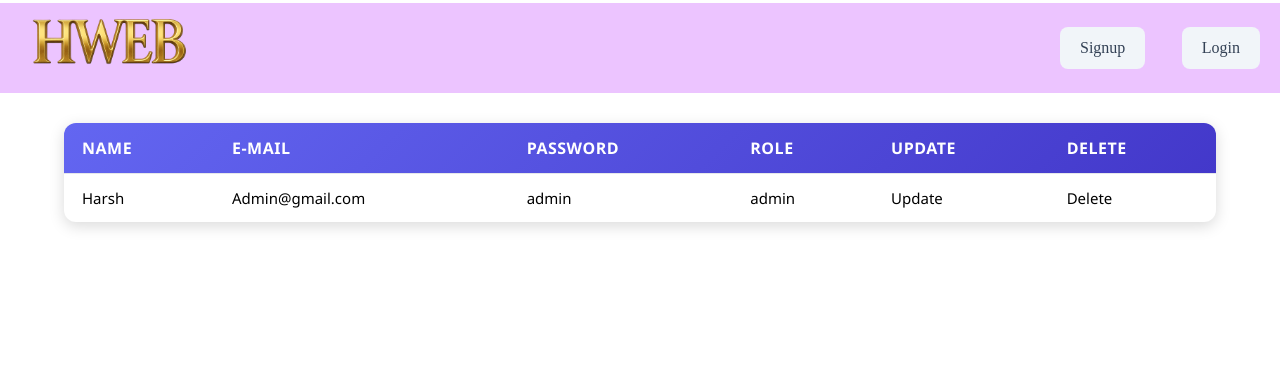
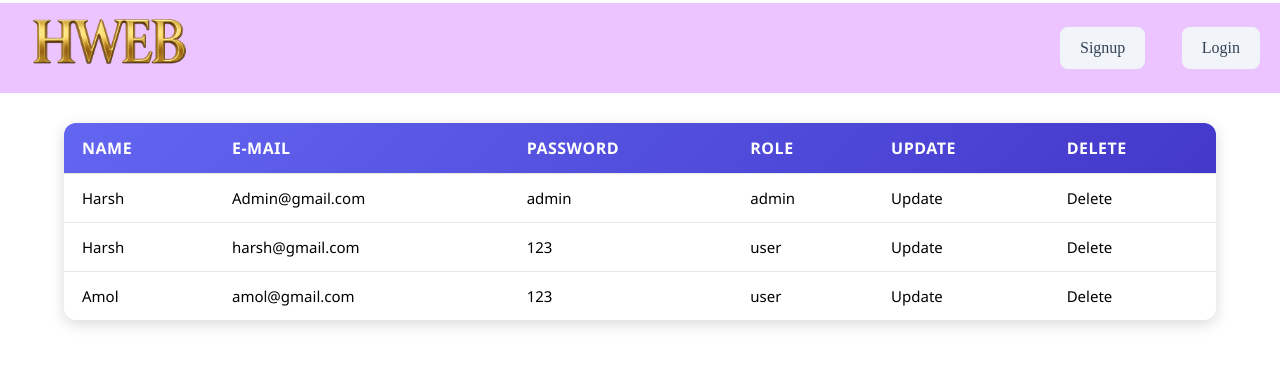
Before and after one commit to HarshJadhao-808/react_daily, a React (Vite) app in the folder react/signuplogin/: page /userdatabase in a window 1280 px wide. Shown: the top 366 px of the page. Built offline with nearby package versions, Linux system fonts and the light colour scheme; data requests are answered from the project's data file.

Commit message:
raat ka kaam

```diff
--- a/react/signuplogin/Json_server/db.json
+++ b/react/signuplogin/Json_server/db.json
@@ -7,8 +7,23 @@
       "password": "admin",
       "role": "admin",
       "state": "saved"
+    },
+    {
+      "id": "4643",
+      "name": "Harsh",
+      "email": "harsh@gmail.com",
+      "password": "123",
+      "role": "user",
+      "state": "saved"
+    },
+    {
+      "name": "Amol",
+      "email": "amol@gmail.com",
+      "password": "123",
+      "role": "user",
+      "state": "saved",
+      "id": "dc79"
     }
-
   ],
   "products": [
     {
--- a/react/signuplogin/src/components/Admin/Productdatabase.jsx
+++ b/react/signuplogin/src/components/Admin/Productdatabase.jsx
@@ -1,20 +1,16 @@
 import React, { useEffect, useState } from "react";
 
 const Productdatabase = () => {
+	const [tabledata, settabledata] = useState([]);
 
-  const [tabledata, settabledata]=useState([])
+	const getdata = async (dta) => {
+		let res = await fetch("http://localhost:3000/products");
+		let data = await res.json();
+		settabledata(data);
+		// console.log(tabledata);
+	};
 
-  const getdata = async(dta) => {
-    let res= await fetch("http://localhost:3000/products");
-    let data = await res.json()
-    settabledata(data)
-	// console.log(tabledata);
-  }
-
-
-
-
-	const [view, setview] = useState("form")
+	const [view, setview] = useState("form");
 	const [product_data, setproduct_data] = useState({
 		name: "",
 		price: "",
@@ -110,10 +106,7 @@ const Productdatabase = () => {
 								</tr>
 							</thead>
 							<tbody>
-
-
-								{tabledata.map((el)=>(
-
+								{tabledata.map((el) => (
 									// console.log(el)
 									<tr key={el.id}>
 										<td>{el.name}</td>
--- a/react/signuplogin/src/components/Admin/Userdatabase.jsx
+++ b/react/signuplogin/src/components/Admin/Userdatabase.jsx
@@ -1,27 +1,48 @@
 import React, { useState, useEffect } from "react";
-import axios from 'axios';
+import axios from "axios";
 const Userdatabase = () => {
+
 	const [user, setUser] = useState([]);
-
+    const [changeobj,setchangeobj]=useState({
+		name:"",
+		email:"",
+		password:"",
+		role:""
+	})
 	const getdata = async () => {
 		let res = await fetch("http://localhost:3000/users");
 		const data = await res.json();
 		// console.log(data);
 		setUser(data);
 	};
-	useEffect(()=>{
+	useEffect(() => {
 		getdata();
-	},[])
+	}, []);
 
-    const deleteit = async(key) => {
-			let res = await fetch(`http://localhost:3000/users/${key}`, {
-				method: "DELETE",
-            });
-			setUser(user.filter((el)=> el.id !== key ))
-		}
-		const updateit = async(id) => {
-		    	await axios.put(`http://localhost:3000/users/${id}`,{...user,state : "update"});
-		}
+	const deleteit = async (key) => {
+		let res = await fetch(`http://localhost:3000/users/${key}`, {
+			method: "DELETE",
+		});
+		setUser(user.filter((el) => el.id !== key));
+	};
+	const updateit = async (id) => {
+		let res = await axios.get(`http://localhost:3000/users/${id}`);
+		let data = res.data;
+		data.state = "update";
+		await axios.put(`http://localhost:3000/users/${id}`, { ...data });
+
+	};
+	const changes = (e) => {
+       setchangeobj({...changeobj, [e.target.name]: e.target.value})
+	}
+
+	const saveit = async(id) => {
+        let newobj = {...changeobj,state:"saved"}
+		console.log(newobj);
+
+		let res = await axios.put(`http://localhost:3000/users/${id}`,{...newobj});
+
+	}
 
 	return (
 		<div>
@@ -39,16 +60,29 @@ const Userdatabase = () => {
 				<tbody>
 					{user.map((el) => (
 						<tr key={el.id}>
-							{el.state=="saved" ?
+							{el.state == "saved"?
+							<>
 							<td>{el.name}</td>
-							:
-							<input type="text" value={el.name} />
-						}
 							<td>{el.email}</td>
 							<td>{el.password}</td>
 							<td>{el.role}</td>
-							<td style={{cursor : "pointer"}} onClick={() => updateit(el.id)}>Update</td>
-							<td style={{cursor : "pointer"}} onClick={() => deleteit(el.id)}>Delete</td>
+							<td style={{ cursor: "pointer" }} onClick={() => updateit(el.id)}>
+								Update
+							</td>
+							<td style={{ cursor: "pointer" }} onClick={() => deleteit(el.id)}>
+								Delete
+							</td>
+							</>
+							:
+							<>
+							<td><input onChange={changes} type="text" name="name" value={changeobj.name } /></td>
+							<td><input onChange={changes} type="text" name="email" value={ changeobj.email} /></td>
+							<td><input onChange={changes} type="text" name="password" value={changeobj.password} /></td>
+							<td><input onChange={changes} type="text" name="role" value={changeobj.role} /></td>
+							<td style={{ cursor: "pointer" }} onClick={() => saveit(el.id)}>Confirm</td>
+							<td style={{ cursor: "pointer" }} onClick={() => deleteit(el.id)}>Delete</td>
+							</>
+							}
 						</tr>
 					))}
 				</tbody>
--- a/react/signuplogin/src/components/Allroutes.jsx
+++ b/react/signuplogin/src/components/Allroutes.jsx
@@ -3,7 +3,7 @@ import { BrowserRouter as Router ,Routes ,Route } from 'react-router-dom'
 import Navbar from './Navbar'
 import Signup from './signup'
 import Hweb from './Hweb'
-import Login from './login'
+import Login from './Login'
 import Admin from './Admin/admin'
 import Productdatabase from './Admin/Productdatabase'
 import Userdatabase from './Admin/Userdatabase'
--- a/react/signuplogin/src/components/Login.jsx
+++ b/react/signuplogin/src/components/Login.jsx
@@ -4,7 +4,7 @@ import { useNavigate } from "react-router-dom";
 import Swal from "sweetalert2";
 
 const Login = () => {
-	const { setUser_obj ,login ,setrole } = useContext(Mycontext);
+	const { setUser_obj ,login  } = useContext(Mycontext);
 	const navigator = useNavigate();
 	const [logindata, setlogindata] = useState({
 		email: "",
@@ -30,9 +30,9 @@ const Login = () => {
 						timer: 1500,
 					});
 					navigator("/")
-					login(data.name)
+					login(data)
 					setUser_obj(data)
-					setrole(data.role)
+
 				}else{
 					Swal.fire({
 						position: "top",
```
Lines whose indentation alone changed are shown as unchanged.
